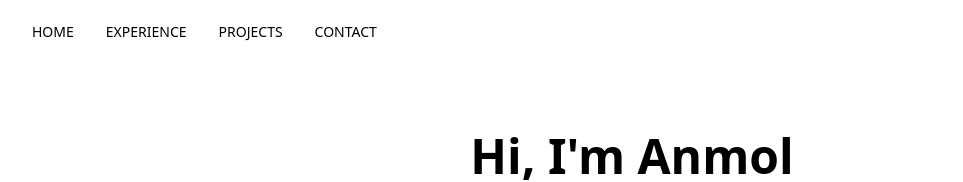
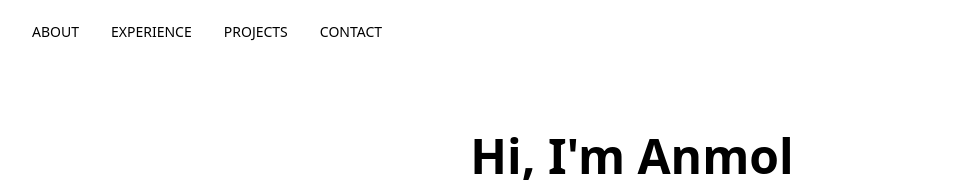
Before and after one commit to AnmolKhangura/AnmolKhangura.github.io, a React (Vite) app: page / in a window 1280 px wide. Shown: the top 182 px of the page, without its empty margins (8-971 px from the left). Built offline with nearby package versions, Linux system fonts and the light colour scheme.

Commit message:
fix nav title Home to About

```diff
--- a/src/components/Navbar.jsx
+++ b/src/components/Navbar.jsx
@@ -8,7 +8,7 @@ function Navbar() {
       boxShadow: "none",
     }}>
       <Toolbar>
-        <Button color="primary" href="#about" disableRipple variant="nav">Home</Button>
+        <Button color="primary" href="#about" disableRipple variant="nav">About</Button>
         <Button color="primary" href="#experience" disableRipple variant="nav">Experience</Button>
         <Button color="primary" href="#projects" disableRipple variant="nav">Projects</Button>
         <Button color="primary" href="#contact" disableRipple variant="nav">Contact</Button>
```
